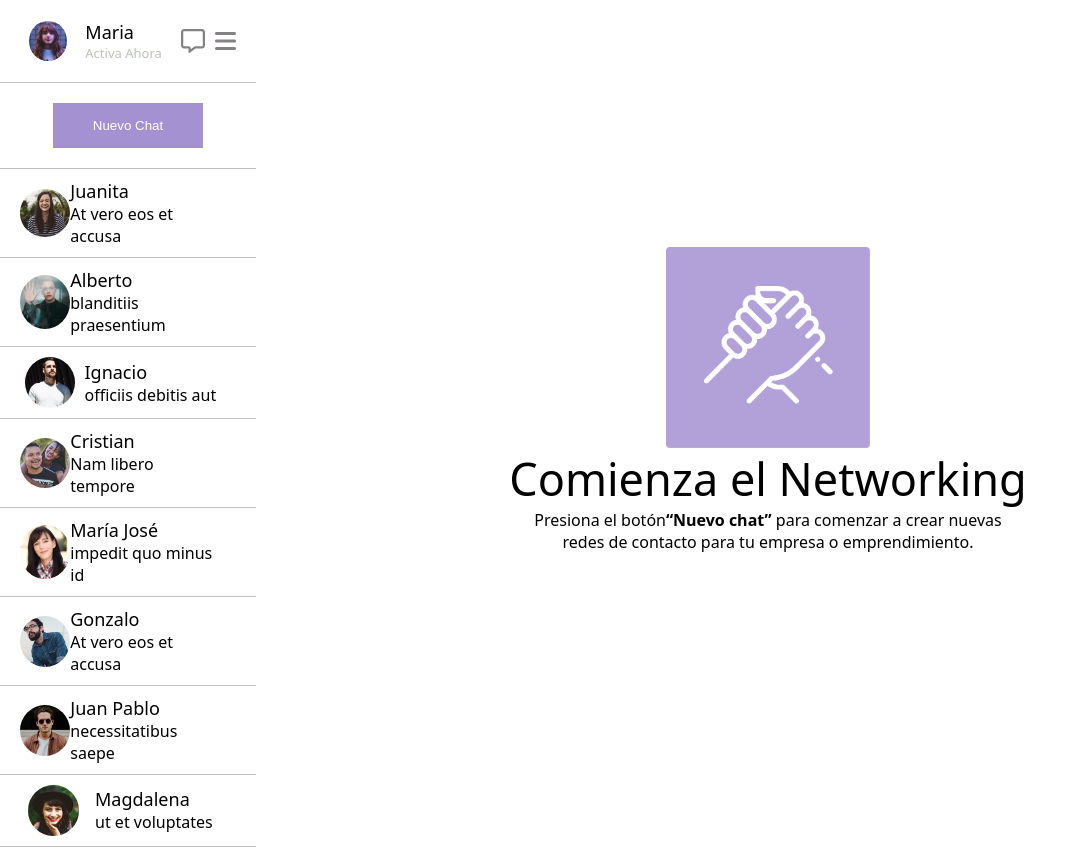
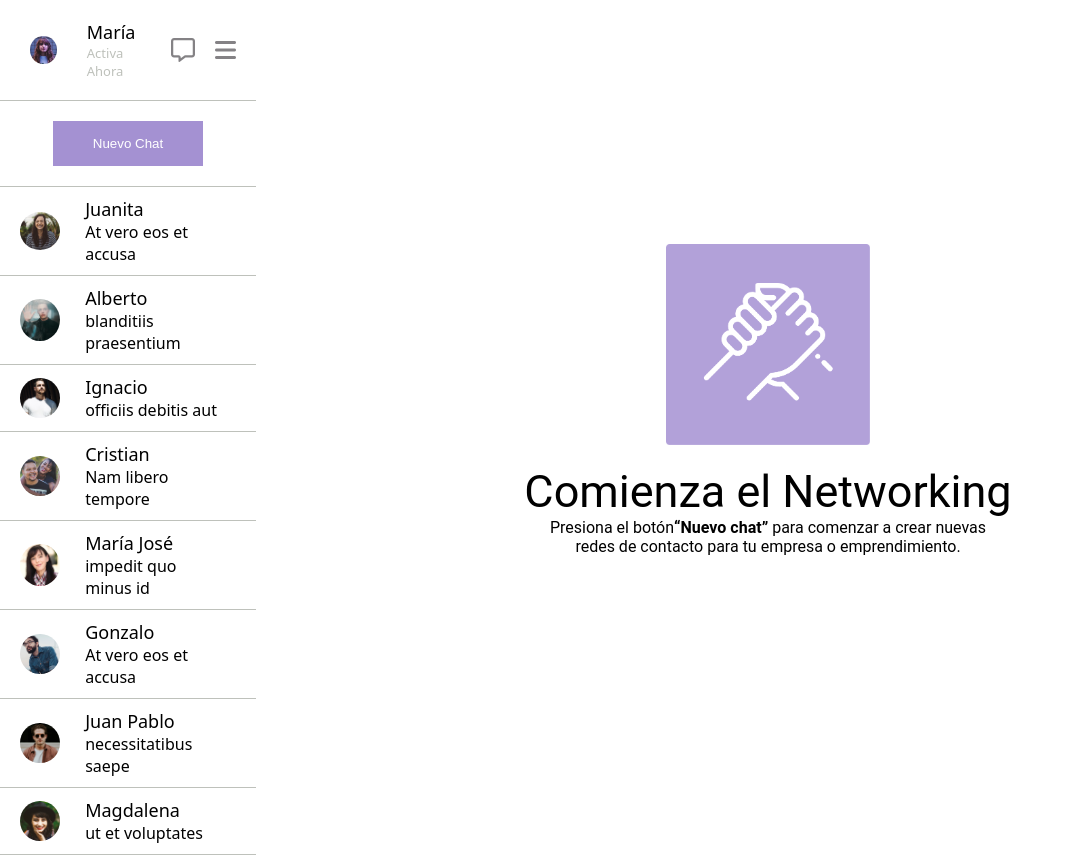
Before and after one commit to FelipeOctavio87/Desafio1_avanzado, a plain HTML site: page index.html in a window 1280 px wide. Shown: the whole page, without its empty margins (0-1086 px from the left). Drawn offline with Linux system fonts and the light colour scheme.

Commit message:
Desafio Terminado

```diff
--- a/Assets/estilos.css
+++ b/Assets/estilos.css
@@ -19,21 +19,23 @@
 }
 
 .imagenCentral{
+    align-self: center;
+    align-content: center;
     width: 20%;
     height: auto;
 }
 
 .tituloPrincipal{
     font-size: 45px;
-    font-family: system-ui, -apple-system, BlinkMacSystemFont, 'Segoe UI', Roboto, Oxygen, Ubuntu, Cantarell, 'Open Sans', 'Helvetica Neue', sans-serif;
+    font-family: "Roboto", sans-serif;
     font-weight: 400;
+    padding-top: 20px;
 }
 
 .textoPrincipal{
     font-size: medium;
-    font-family: system-ui, -apple-system, BlinkMacSystemFont, 'Segoe UI', Roboto, Oxygen, Ubuntu, Cantarell, 'Open Sans', 'Helvetica Neue', sans-serif;
+    font-family: "Roboto", sans-serif;
 }
-
 .contactos{
 
     display: flex;
@@ -43,7 +45,7 @@
 }
 .usuario{
     display: flex;
-    justify-content: space-between;
+    justify-content: space-around;
     flex-direction: row;
     gap: 10px;
     align-items: center;
@@ -54,9 +56,8 @@
 
 .maria{
     display: flex;
-    justify-content: space-around;
     flex-direction: row;
-    flex-wrap: nowrap;
+    column-gap: 30px;
     align-items: center;
 }
 
@@ -76,7 +77,8 @@
 
 .fotoMaria{
     border-radius: 50%;
-    width: 25%;
+    width: 19%;
+    margin-left: 10px;
 }
 .userName{
     font-size: large;
@@ -85,9 +87,9 @@
 
 .userIcon{
     display: flex;
-    justify-content: space-between;
+    justify-content: space-around;
     flex-direction: row;
-    gap: 10px;
+    gap: 20px;
 
 }
 
@@ -137,21 +139,21 @@
 
 .otherContacts{
     display: flex;
-    justify-content: space-around;
     flex-direction: row;
     flex-wrap: nowrap;
-    padding-top: 10px;
-    padding-bottom: 10px;
-    padding-right: 35px;
-    padding-left: 20px;
+    padding-top:10px;
+    padding-bottom:10px;
+    padding-right:35px;
+    padding-left:20px;
     border-bottom: 1px solid;
     border-color: #BEC1BB;
-    align-items: center;
+    align-items:center;
+    gap:25px;
 }
 
 .contactPhoto{
     border-radius: 50%;
-    width: 25%;
+    width: 20%;
 
 }
 
--- a/index.html
+++ b/index.html
@@ -14,7 +14,7 @@
                 <div class="maria">
                     <img class="fotoMaria" src="./Assets/img/maria.jpg" alt="maria">
                     <div class="containterTextoMaria">
-                        <p class="userName">Maria</p>
+                        <p class="userName">María</p>
                         <p class="userState">Activa Ahora</p>
                     </div>
                 </div>
```
